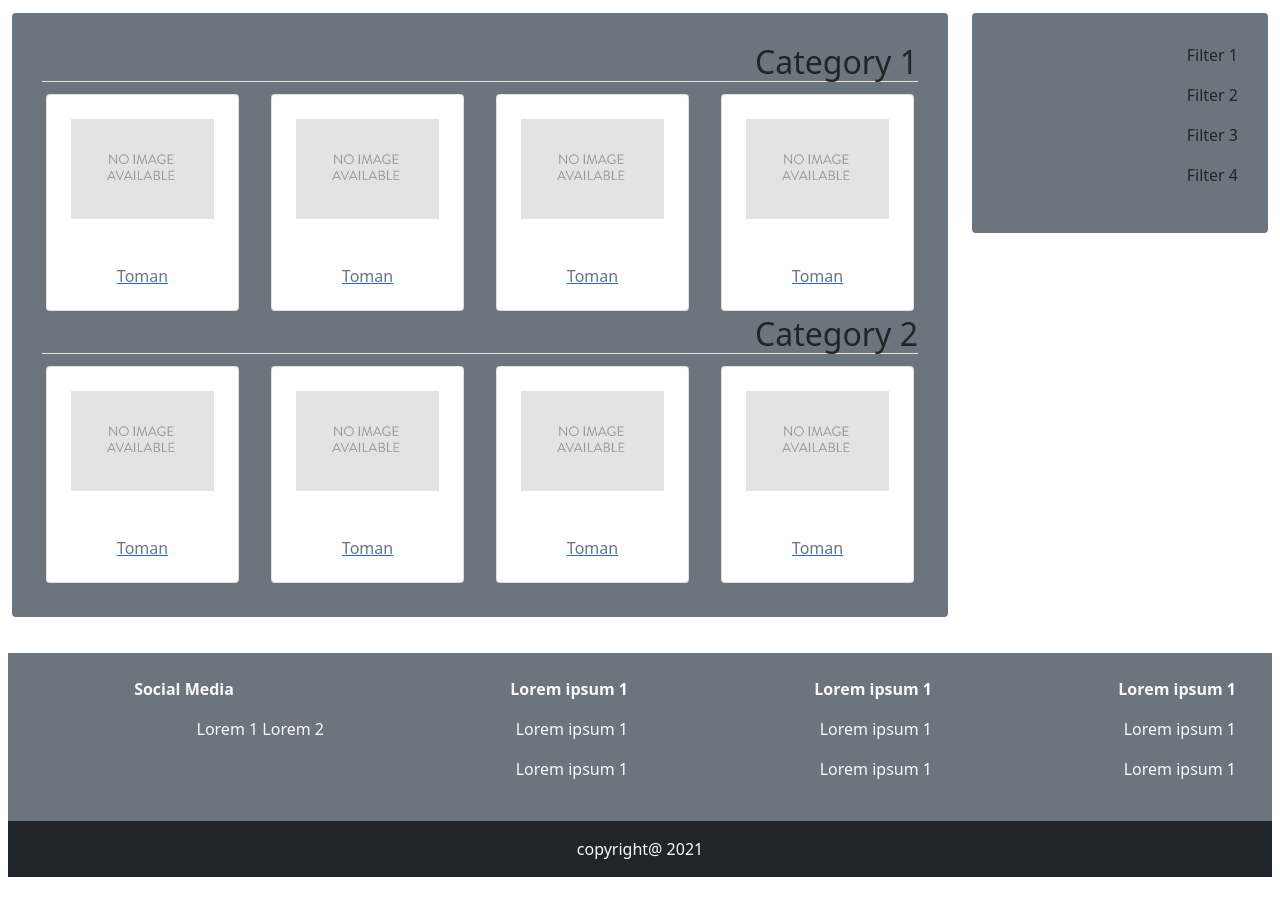
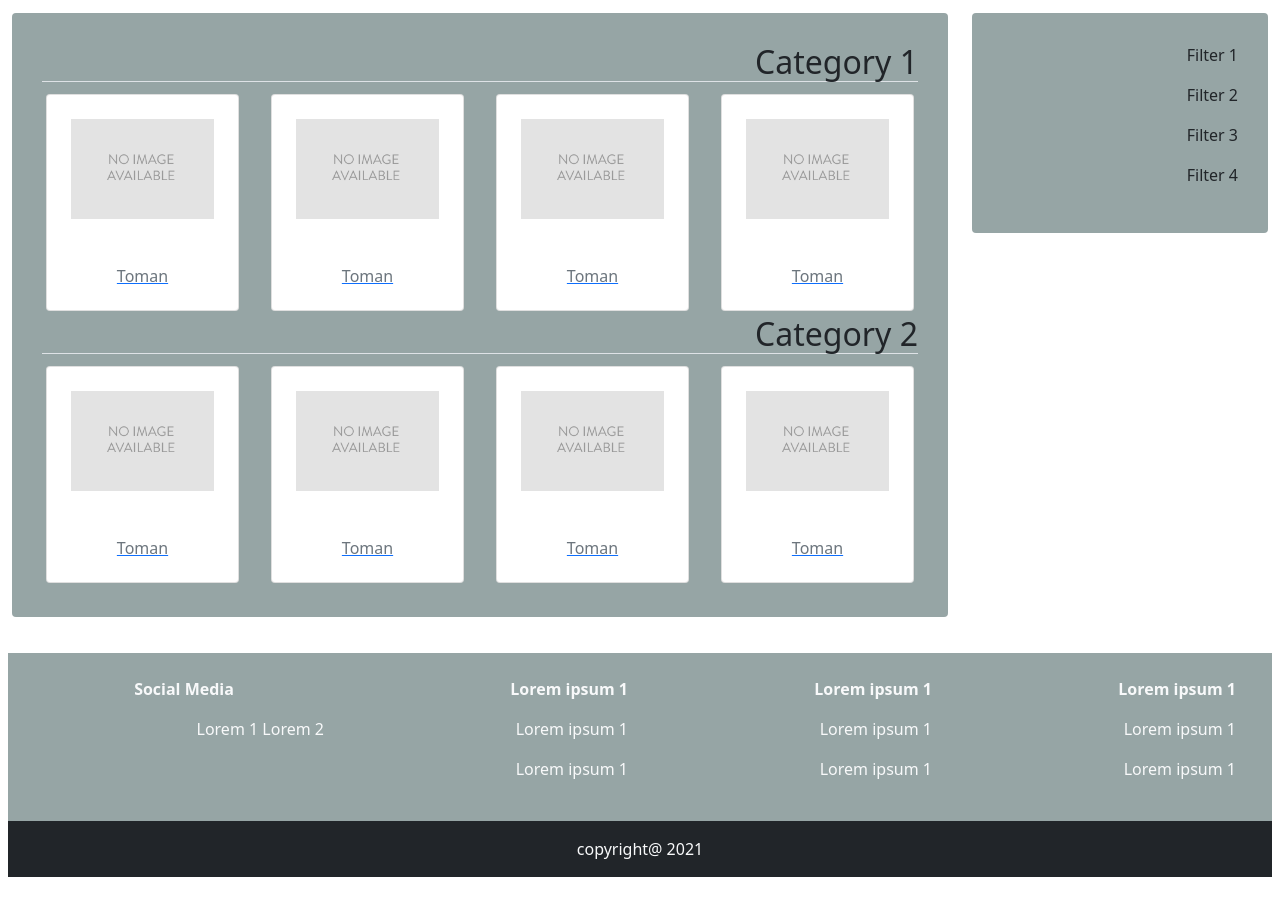
Before and after one commit to Rahimz/Bookkstore, a Django app: page / in a window 1280 px wide. Shown: the part 59-956 px from the top of the page. Run offline with Django 3.2, Linux system fonts and the light colour scheme; some libraries are stand-ins or nearby versions.

Commit message:
main and second color added to css

```diff
--- a/shop/static/css/base.css
+++ b/shop/static/css/base.css
@@ -1,3 +1,16 @@
+.main-color {
+  color: #78C2C3;
+}
+.second-color {
+  color: #96a5a5;
+}
+.bg-main-color {
+  background-color: #78C2C3;
+}
+
+.bg-second-color {
+  background-color: #96a5a5;
+}
 
 
 .sidebar {
--- a/templates/_base.html
+++ b/templates/_base.html
@@ -76,7 +76,7 @@
 
   <footer class="footer  mt-3 container-fluid">
 
-    <div class="row p-4 bg-secondary">
+    <div class="row p-4 bg-second-color">
       <div class="col-md-3 text-light">
         <p class="fw-bold">Lorem ipsum 1</p>
         <p>Lorem ipsum 1</p>
--- a/templates/home.html
+++ b/templates/home.html
@@ -10,7 +10,7 @@
 <div class="container-fluid overflow-hidden">
   <div class="row gy-2">
     <div class="col-md-3">
-      <div class="sidebar bg-secondary rounded-2">
+      <div class="sidebar bg-second-color rounded-2">
         <p>{% trans 'Filter 1' %}</p>
         <p>{% trans 'Filter 2' %}</p>
         <p>{% trans 'Filter 3' %}</p>
@@ -18,7 +18,7 @@
       </div>
     </div>
     <div class="col-md-9">
-      <div class="booklist bg-secondary rounded-2">
+      <div class="booklist bg-second-color rounded-2">
         <h2 class="border-bottom">{% trans 'Category 1' %}</h2>
         <div class="row">
           <div class="col-md-3">
```
